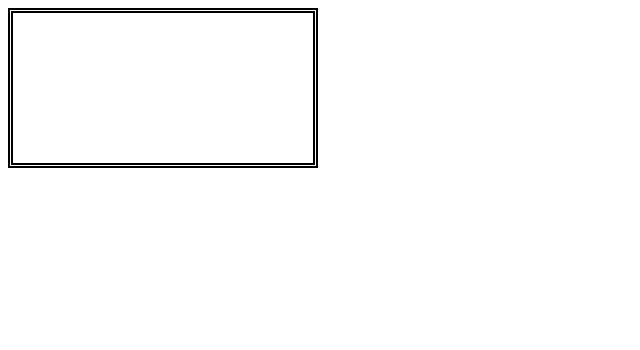
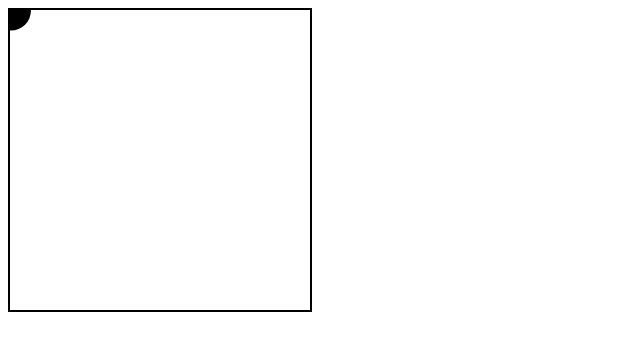
Before and after one commit to RyanEmond/420-426-Multimedia-and-Internet, a plain HTML site: page 7.2-Starting-With-Canvas/index.html in a window 1280 px wide. Shown: the whole page, without its empty margins (0-640 px from the left). Drawn offline with Linux system fonts and the light colour scheme.

Commit message:
bubble lab done

```diff
--- a/7.2-Starting-With-Canvas/index.html
+++ b/7.2-Starting-With-Canvas/index.html
@@ -6,7 +6,7 @@
         <html lang="en">
     </head>
     <body>
-        <canvas id="theCanvas">
+        <canvas id="theCanvas" height="300" width="300">
 
         </canvas>
         <script src="main.js"></script>
--- a/7.2-Starting-With-Canvas/main.js
+++ b/7.2-Starting-With-Canvas/main.js
@@ -15,3 +15,55 @@ context.lineTo(100,25);
 context.closePath();
 context.fill();
 */
+
+/*
+context.arc(100,100,20,12,0,true);
+context.fill();
+*/
+
+/*
+let x = 100;
+function animate() {
+    requestAnimationFrame(animate);
+    context.clearRect(0, 0, canvas.width, canvas.height);
+    context.beginPath();
+    context.arc(x++, 100, 50, 0, 2 * Math.PI);
+    context.closePath();
+    context.stroke();
+} animate();
+*/
+
+class Bubble {
+    constructor(x, y) {
+        /* Initialize the bubble's properties. */
+    }
+    draw() {
+        /* Code concerning the drawing of the bubble should go here. */
+    }
+    update() {
+        /* Code concerning the manipulation of the bubbles properties should go here. */
+        context.beginPath();
+        context.arc(mouseX, mouseY, 20, 0, 2 * Math.PI, true);
+        context.fillStyle = "#000000";
+        context.fill();
+    }
+}
+let mouseX = Math.random(0, canvas.width);
+let mouseY = Math.random(0, canvas.height);
+canvas.addEventListener("mousemove", setMousePosition, false);
+
+let bubble = new Bubble(mouseX,mouseY);
+animate();
+
+function setMousePosition(e){
+    mouseX = e.clientX;
+    mouseY = e.clientY;
+    animate()
+}
+function animate(){
+    requestAnimationFrame(animate);
+    context.clearRect(0,0,canvas.width,canvas.height);
+    bubble.x = mouseX;
+    bubble.y = mouseY;
+    bubble.update();
+}
--- a/7.2-Starting-With-Canvas/style.css
+++ b/7.2-Starting-With-Canvas/style.css
@@ -1,5 +1,5 @@
 canvas{
-    border-style: double;
+    border-style: solid;
     border-color: black;
-    border-width: 5px;
+    border-width: 2px;
 }
```
